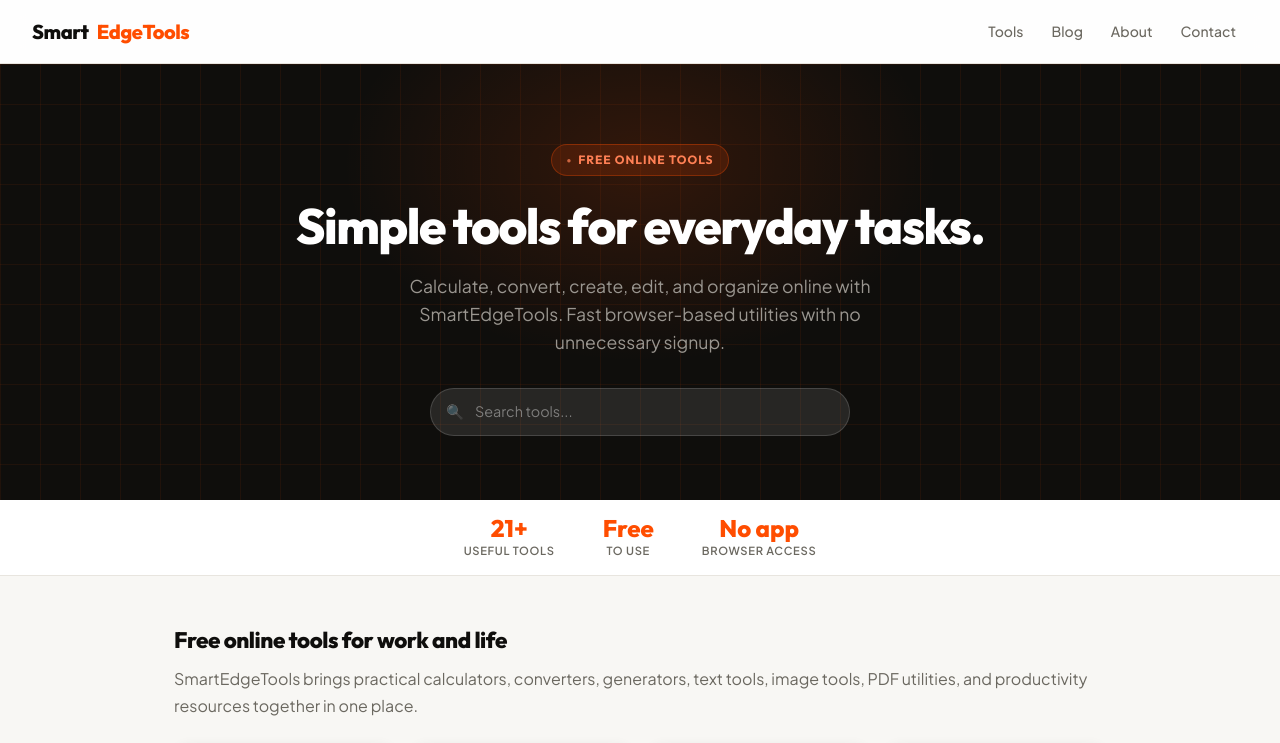
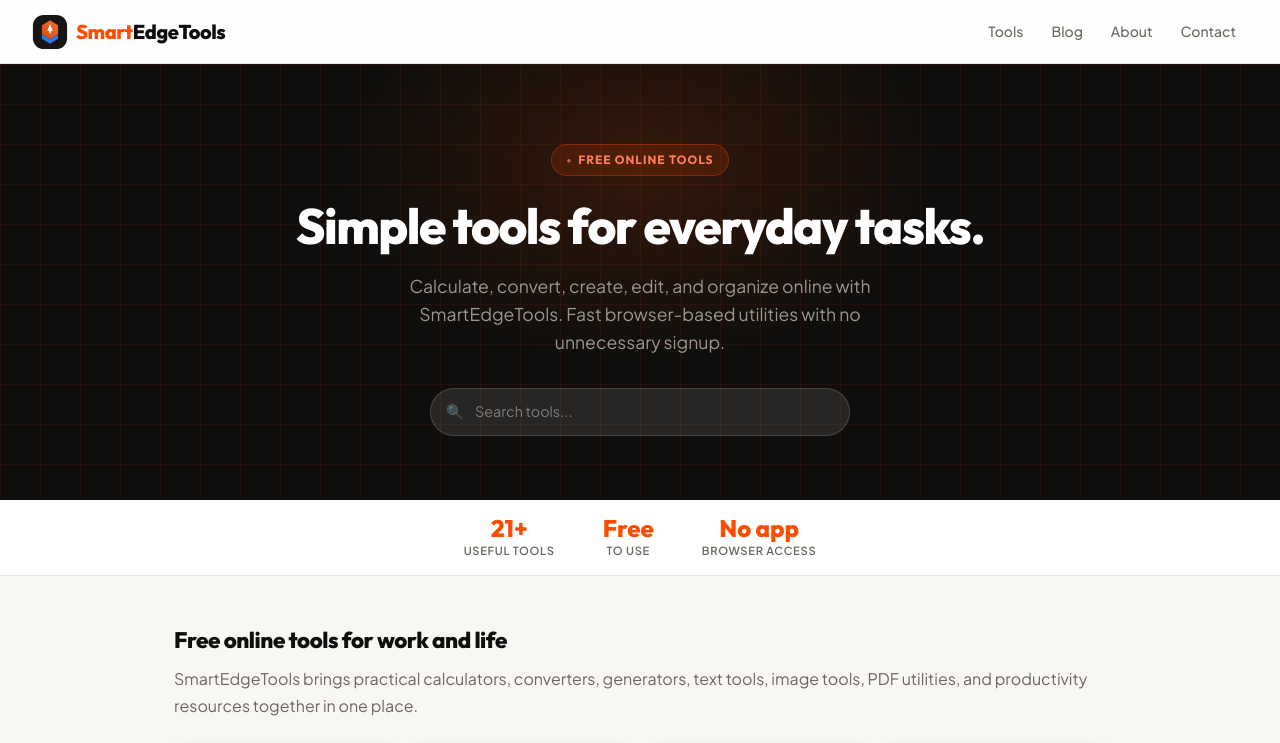
Before and after one commit to athersaud-smart-tools/smart-tools, a Next.js app: page / in a window 1280 px wide. Shown: the top 743 px of the page. Built offline with nearby package versions, Linux system fonts and the light colour scheme.

Commit message:
Add SmartEdgeTools logo and browser icon

```diff
--- a/app/globals.css
+++ b/app/globals.css
@@ -55,6 +55,9 @@ h1, h2, h3, h4 { font-family: 'Outfit', sans-serif; }
 }
 
 .navbar-logo span { color: var(--accent); }
+.brand-mark { width: 36px; height: 36px; flex: none; }
+.navbar-logo .navbar-wordmark { color: var(--ink); }
+.navbar-logo .navbar-wordmark span { color: var(--accent); }
 
 .navbar-links { display: flex; gap: 0.25rem; list-style: none; }
 
--- a/app/page.tsx
+++ b/app/page.tsx
@@ -52,7 +52,19 @@ export default function Home() {
     <main style={{ background: "var(--bg)", minHeight: "100vh" }}>
       <nav className="navbar" aria-label="Main navigation">
         <Link href="/" className="navbar-logo" aria-label="SmartEdgeTools home">
-          Smart<span>EdgeTools</span>
+          <svg className="brand-mark" viewBox="0 0 40 40" aria-hidden="true">
+            <defs>
+              <linearGradient id="brand-mark-gradient" x1="5" y1="35" x2="35" y2="5" gradientUnits="userSpaceOnUse">
+                <stop stopColor="#c43b00" />
+                <stop offset="1" stopColor="#ff783f" />
+              </linearGradient>
+            </defs>
+            <rect x="1" y="1" width="38" height="38" rx="12" fill="#171615" />
+            <path d="M11 12.5 20 7l9 5.5v10L20 28l-9-5.5v-10Z" fill="url(#brand-mark-gradient)" />
+            <path d="m17 19 3-8 3 8h-2l-1 4-1-4h-2Z" fill="#fff" />
+            <path d="m20 28 9-5.5v5L20 33l-9-5.5v-5L20 28Z" fill="#2878e8" />
+          </svg>
+          <span className="navbar-wordmark"><span>Smart</span>EdgeTools</span>
         </Link>
         <ul className="navbar-links">
           <li><Link href="/">Tools</Link></li>
```
Also changed, not shown: app/icon.svg (added).
